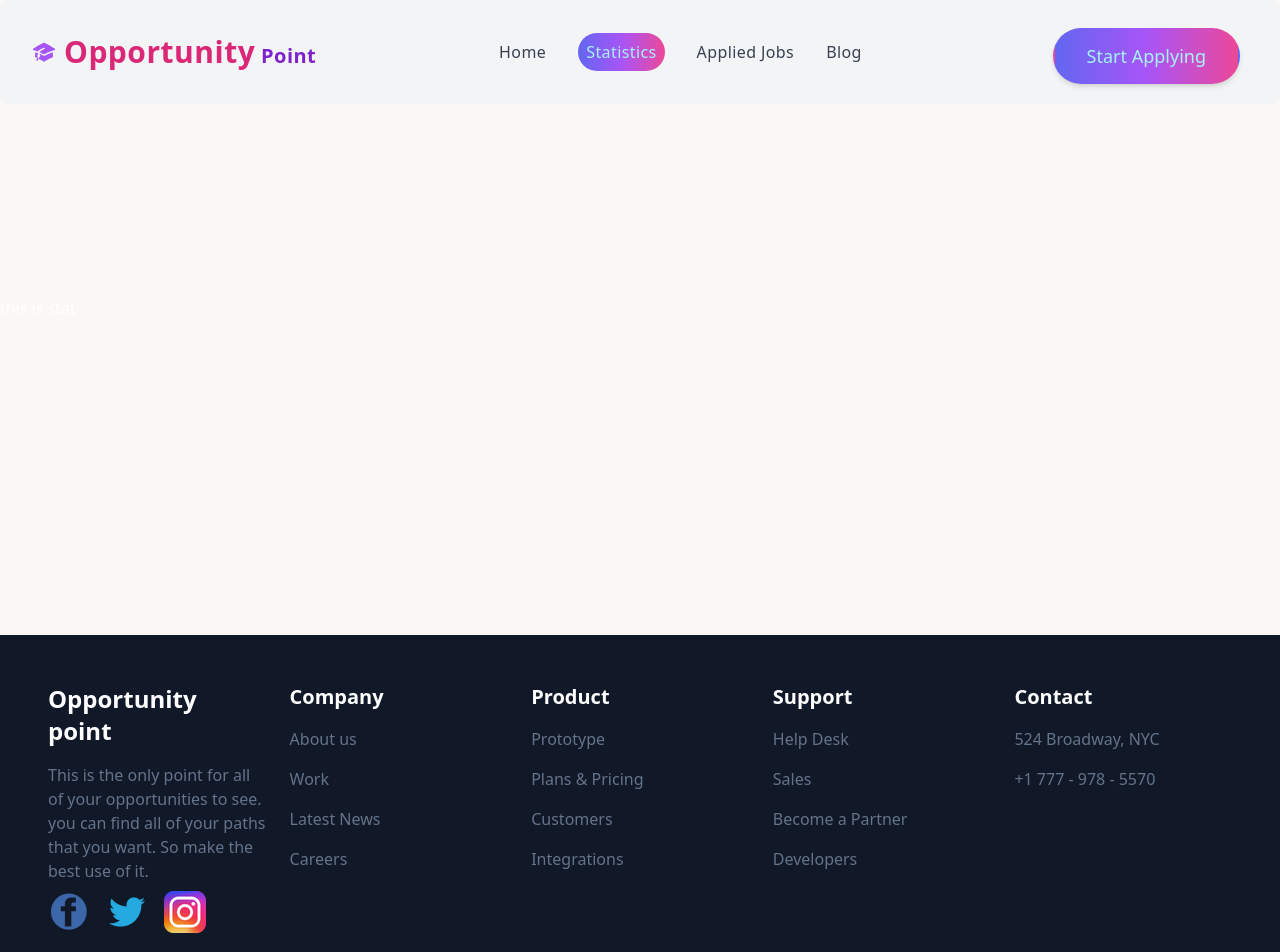
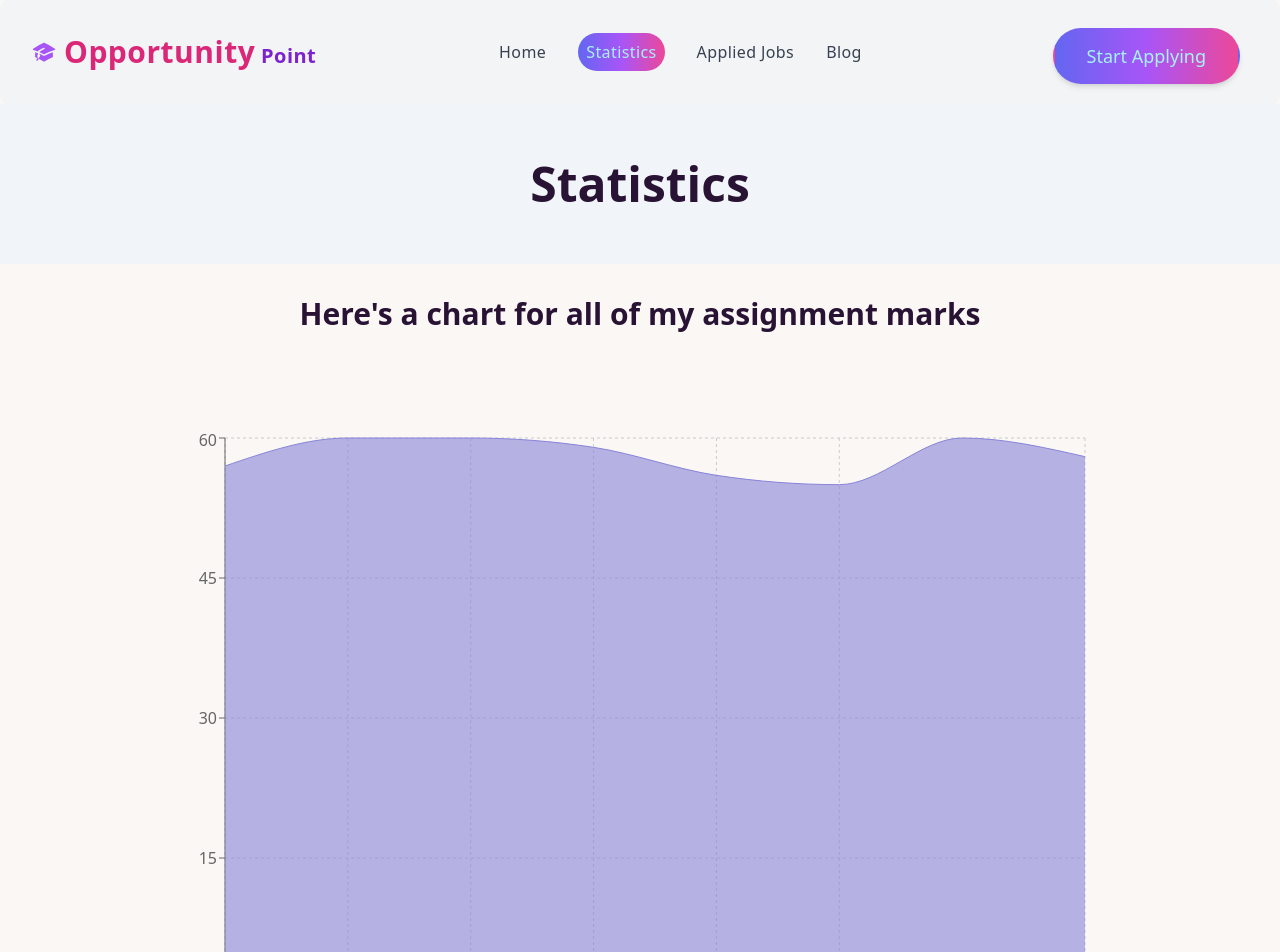
Before and after one commit to Astro177/Opprtunity-Point, a React (Vite) app: page /statistics in a window 1280 px wide. Shown: the top 952 px of the page. Built offline with nearby package versions, Linux system fonts and the light colour scheme.

Commit message:
assignment chart added

```diff
--- a/package.json
+++ b/package.json
@@ -19,6 +19,7 @@
     "react": "^18.2.0",
     "react-dom": "^18.2.0",
     "react-router-dom": "^6.10.0",
+    "recharts": "^2.5.0",
     "sort-by": "^1.2.0"
   },
   "devDependencies": {
--- a/src/assets/components/Blogs.jsx
+++ b/src/assets/components/Blogs.jsx
@@ -1,11 +1,54 @@
-import React from 'react';
+import React from "react";
 
 const Blogs = () => {
-    return (
-        <div>
-            <h1>blogs here</h1>
+  return (
+    <div className="my-container">
+      <div
+        tabIndex={0}
+        className="collapse collapse-arrow border border-base-300 bg-base-100 rounded-box mb-4"
+      >
+        <div className="collapse-title text-xl font-medium">
+          Focus me to see content
         </div>
-    );
+        <div className="collapse-content">
+          <p>tabIndex={0} attribute is necessary to make the div focusable</p>
+        </div>
+      </div>
+      <div
+        tabIndex={0}
+        className="collapse collapse-arrow border border-base-300 bg-base-100 rounded-box mb-4"
+      >
+        <div className="collapse-title text-xl font-medium">
+          Focus me to see content
+        </div>
+        <div className="collapse-content">
+          <p>tabIndex={0} attribute is necessary to make the div focusable</p>
+        </div>
+      </div>
+      <div
+        tabIndex={0}
+        className="collapse collapse-arrow border border-base-300 bg-base-100 rounded-box mb-4"
+      >
+        <div className="collapse-title text-xl font-medium">
+          Focus me to see content
+        </div>
+        <div className="collapse-content">
+          <p>tabIndex={0} attribute is necessary to make the div focusable</p>
+        </div>
+      </div>
+      <div
+        tabIndex={0}
+        className="collapse collapse-arrow border border-base-300 bg-base-100 rounded-box mb-4"
+      >
+        <div className="collapse-title text-xl font-medium">
+          Focus me to see content
+        </div>
+        <div className="collapse-content">
+          <p>tabIndex={0} attribute is necessary to make the div focusable</p>
+        </div>
+      </div>
+    </div>
+  );
 };
 
 export default Blogs;
--- /dev/null
+++ b/src/assets/components/ErrorPage.jsx
@@ -0,0 +1,53 @@
+import React from 'react'
+import { Link, useRouteError } from 'react-router-dom'
+
+const ErrorPage = () => {
+  const { error, status } = useRouteError()
+  return (
+    <section className='flex items-center h-screen p-16 bg-gray-100 text-gray-900'>
+      <div className='container flex flex-col items-center justify-center px-5 mx-auto my-8'>
+        <svg
+          xmlns='http://www.w3.org/2000/svg'
+          viewBox='0 0 512 512'
+          className='w-40 h-40 text-gray-600'
+        >
+          <path
+            fill='currentColor'
+            d='M256,16C123.452,16,16,123.452,16,256S123.452,496,256,496,496,388.548,496,256,388.548,16,256,16ZM403.078,403.078a207.253,207.253,0,1,1,44.589-66.125A207.332,207.332,0,0,1,403.078,403.078Z'
+          ></path>
+          <rect
+            width='176'
+            height='32'
+            x='168'
+            y='320'
+            fill='currentColor'
+          ></rect>
+          <polygon
+            fill='currentColor'
+            points='210.63 228.042 186.588 206.671 207.958 182.63 184.042 161.37 162.671 185.412 138.63 164.042 117.37 187.958 141.412 209.329 120.042 233.37 143.958 254.63 165.329 230.588 189.37 251.958 210.63 228.042'
+          ></polygon>
+          <polygon
+            fill='currentColor'
+            points='383.958 182.63 360.042 161.37 338.671 185.412 314.63 164.042 293.37 187.958 317.412 209.329 296.042 233.37 319.958 254.63 341.329 230.588 365.37 251.958 386.63 228.042 362.588 206.671 383.958 182.63'
+          ></polygon>
+        </svg>
+        <div className='max-w-md text-center'>
+          <h2 className='mb-8 font-extrabold text-9xl text-gray-600'>
+            <span className='sr-only'>Error</span> {status || 404}
+          </h2>
+          <p className='text-2xl font-semibold md:text-3xl mb-8'>
+            {error?.message}
+          </p>
+          <Link
+            to='/'
+            className='px-8 py-3 font-semibold rounded bg-cyan-200 text-gray-900'
+          >
+            Back to homepage
+          </Link>
+        </div>
+      </div>
+    </section>
+  )
+}
+
+export default ErrorPage
--- a/src/assets/components/Header.jsx
+++ b/src/assets/components/Header.jsx
@@ -35,7 +35,7 @@ const Header = () => {
           </li>
           <li>
             <NavLink
-              to="/appliedjobs"
+              to="/applied"
               className={({ isActive }) => (isActive ? "active" : "default")}
             >
               Applied Jobs
@@ -100,7 +100,7 @@ const Header = () => {
                     </li>
                     <li>
                       <Link
-                        to="/appliedjobs"
+                        to="/applied"
                         className="font-medium tracking-wide text-gray-700 transition-colors duration-200 hover:text-purple-400"
                       >
                         Applied Jobs
--- a/src/assets/components/Statistics.jsx
+++ b/src/assets/components/Statistics.jsx
@@ -1,11 +1,78 @@
-import React from 'react';
+import React from "react";
+import {
+  AreaChart,
+  Area,
+  XAxis,
+  YAxis,
+  CartesianGrid,
+  Tooltip,
+  ResponsiveContainer,
+} from "recharts";
 
 const Statistics = () => {
-    return (
-        <div>
-            <h1 className='text-white mt-48'>this is stat</h1>
+  const data = [
+      {
+        name: "Assignment-1",
+        mark: 57,
+      },
+      {
+        name: "Assignment-2",
+        mark: 60,
+      },
+      {
+        name: "Assignment-3",
+        mark: 60,
+      },
+      {
+        name: "Assignment-4",
+        mark: 59,
+      },
+      {
+        name: "Assignment-5",
+        mark: 56,
+      },
+      {
+        name: "Assignment-6",
+        mark: 55,
+      },
+      {
+        name: "Assignment-7",
+        mark: 60,
+      },
+      {
+        name: "Assignment-8",
+        mark: 58,
+      },
+]
+  return (
+    <div>
+        <div className="font-bold text-5xl h-40 bg-slate-100 flex justify-center items-center">
+            <p>Statistics</p>
         </div>
-    );
+        <div className="text-3xl font-bold text-center mt-8 mb-24">
+            <p>Here's a chart for all of my assignment marks</p>
+        </div>
+      <div className="flex justify-center items-center mb-24">
+      <AreaChart
+        width={950}
+        height={600}
+        data={data}
+        margin={{
+          top: 10,
+          right: 30,
+          left: 0,
+          bottom: 0,
+        }}
+      >
+        <CartesianGrid strokeDasharray="3 3" />
+        <XAxis dataKey="name" />
+        <YAxis dataKey="mark"/>
+        <Tooltip />
+        <Area type="monotone" dataKey="mark" stroke="#8884d8" fill="#8884d8" />
+      </AreaChart>
+      </div>
+    </div>
+  );
 };
 
 export default Statistics;
--- a/src/main.jsx
+++ b/src/main.jsx
@@ -7,18 +7,21 @@ import Home from "./assets/components/Home";
 import AppliedJobs from "./assets/components/AppliedJobs";
 import Blogs from "./assets/components/Blogs";
 import Statistics from "./assets/components/Statistics";
+import ErrorPage from "./assets/components/ErrorPage";
 
 const router = createBrowserRouter([
   {
     path: "/",
     element: <App></App>,
+    errorElement:<ErrorPage/>,
     children: [
       {
         path: "/",
         element: <Home />,
+        loader: () => fetch("/public/data.json"),
       },
       { path: "/statistics", element: <Statistics /> },
-      { path: "/appliedjobs", element: <AppliedJobs /> },
+      { path: "/applied", element: <AppliedJobs /> },
       { path: "/blog", element: <Blogs /> },
     ],
   },
```
Also changed, not shown: src/index.css (+17 -18 lines), 1 other file (tests, documents, lock files or other folders).
